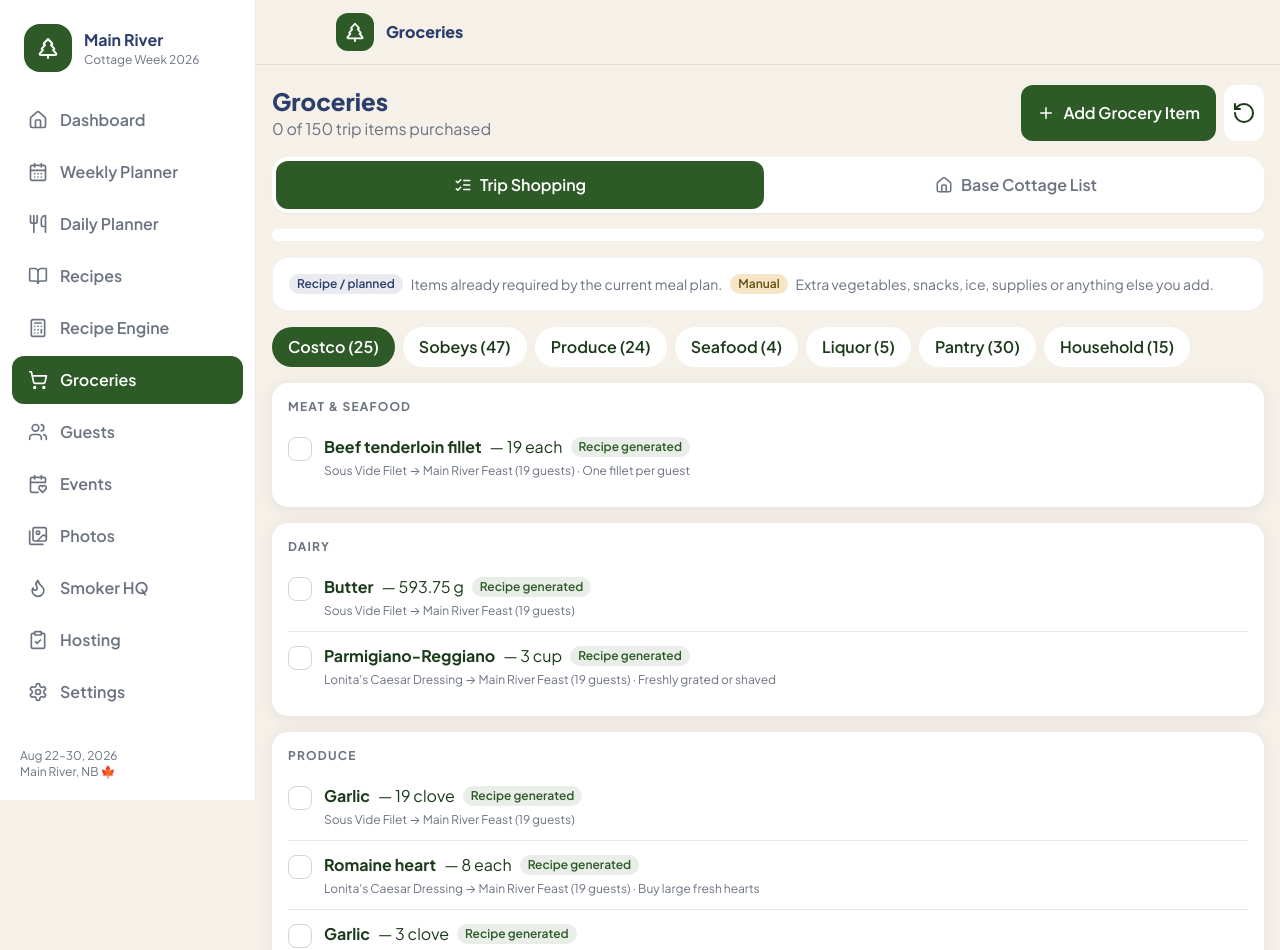
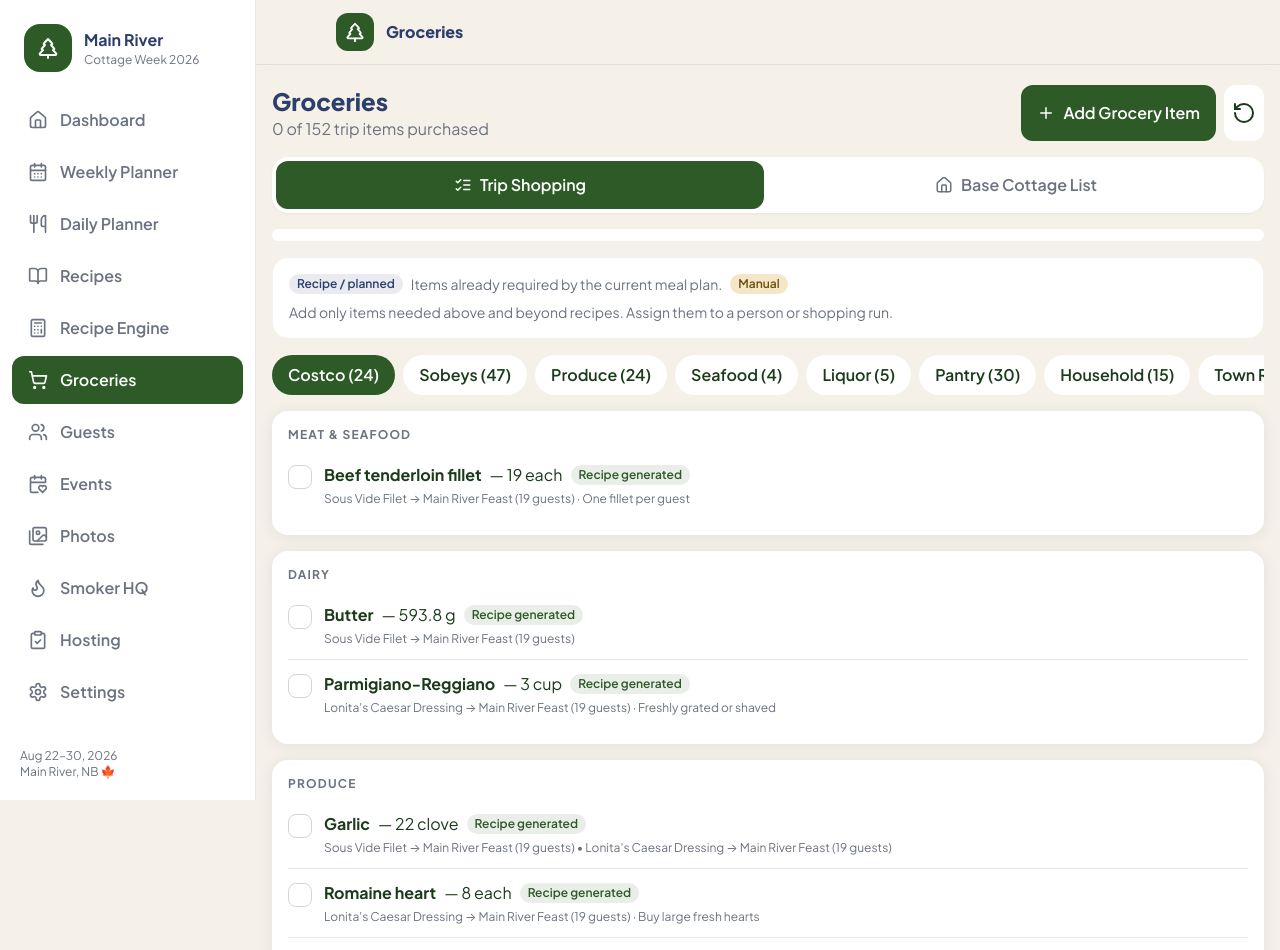
Before and after one commit to deniseblinn-star/main-river-cottage-guide, a React (Vite) app: page /groceries in a window 1280 px wide. Shown: the top 950 px of the page. Built offline with nearby package versions, Linux system fonts and the light colour scheme.

Commit message:
Connect attendance and yield to groceries

```diff
--- a/src/data/ingredients.json
+++ b/src/data/ingredients.json
@@ -43,7 +43,7 @@
       "defaultUnit": "tsp",
       "preferredStore": "Sobeys",
       "usuallyStocked": false,
-      "purchaseNote": ""
+      "purchaseNote": "Buy 1 tube or small jar"
     },
     {
       "id": "lemon-juice",
--- a/src/data/recipeEngine.json
+++ b/src/data/recipeEngine.json
@@ -166,21 +166,30 @@
       "mealName": "Main River Feast",
       "attendance": 19,
       "recipeId": "filet",
-      "recipeLead": "TBD"
+      "recipeLead": "TBD",
+      "date": "2026-08-23",
+      "slot": "dinner",
+      "attendanceSource": "Main River Feast meal attendance"
     },
     {
       "id": "feast-caesar",
       "mealName": "Main River Feast",
       "attendance": 19,
       "recipeId": "caesar",
-      "recipeLead": "Lonita"
+      "recipeLead": "Lonita",
+      "date": "2026-08-23",
+      "slot": "dinner",
+      "attendanceSource": "Main River Feast meal attendance"
     },
     {
       "id": "taco-guac",
       "mealName": "Taco Fiesta",
       "attendance": 10,
       "recipeId": "guacamole",
-      "recipeLead": "TBD"
+      "recipeLead": "TBD",
+      "date": "2026-08-28",
+      "slot": "dinner",
+      "attendanceSource": "Taco Fiesta meal attendance"
     }
   ]
 }
--- a/src/pages/Groceries.jsx
+++ b/src/pages/Groceries.jsx
@@ -2,6 +2,7 @@ import { useMemo, useState } from 'react'
 import { Check, RotateCcw, ListChecks, Home, Pencil, Save, Plus, X, Trash2 } from 'lucide-react'
 import data from '../data/groceries.json'
 import baseData from '../data/baseGroceries.json'
+import guestData from '../data/guests.json'
 import { getGeneratedGroceries } from '../utils/recipeEngine'
 
 const checkedKey='cottage-groceries-checked'
@@ -9,6 +10,7 @@ const baseCheckedKey='cottage-base-groceries-checked'
 const baseEditsKey='cottage-base-groceries-edits'
 const manualItemsKey='cottage-manual-groceries'
 const manualCheckedKey='cottage-manual-groceries-checked'
+const seededKey='cottage-shopping-seeded-v18'
 
 const emptyForm={
  name:'',
@@ -18,7 +20,10 @@ const emptyForm={
  store:'Costco',
  notes:'',
  gf:false,
- merge:true
+ merge:true,
+ assignedTo:'',
+ shoppingRun:'',
+ active:true
 }
 
 export default function Groceries(){
@@ -28,7 +33,16 @@ export default function Groceries(){
  const [baseChecked,setBaseChecked]=useState(()=>JSON.parse(localStorage.getItem(baseCheckedKey)||'{}'))
  const [baseEdits,setBaseEdits]=useState(()=>JSON.parse(localStorage.getItem(baseEditsKey)||'{}'))
  const [editing,setEditing]=useState(null)
- const [manualItems,setManualItems]=useState(()=>JSON.parse(localStorage.getItem(manualItemsKey)||'[]'))
+ const [manualItems,setManualItems]=useState(()=>{
+  const saved=JSON.parse(localStorage.getItem(manualItemsKey)||'[]')
+  if(saved.length||localStorage.getItem(seededKey)) return saved
+  const seeded=[
+   {id:'manual-thursday-chips',name:'Chips',quantity:2,unit:'bags',department:'Snacks',store:'Town Run',notes:'Thursday town trip',gf:false,merge:true,source:'manual',assignedTo:'charles',shoppingRun:'Thursday Town Run',active:true},
+   {id:'manual-thursday-beer',name:'Beer',quantity:1,unit:'case',department:'Drinks',store:'Town Run',notes:'Thursday town trip',gf:false,merge:true,source:'manual',assignedTo:'charles',shoppingRun:'Thursday Town Run',active:true},
+   {id:'manual-thursday-sour-patch',name:'Sour Patch Kids',quantity:2,unit:'bags',department:'Snacks',store:'Town Run',notes:'Thursday town trip',gf:false,merge:true,source:'manual',assignedTo:'charles',shoppingRun:'Thursday Town Run',active:true}
+  ]
+  localStorage.setItem(manualItemsKey,JSON.stringify(seeded));localStorage.setItem(seededKey,'1');return seeded
+ })
  const [manualChecked,setManualChecked]=useState(()=>JSON.parse(localStorage.getItem(manualCheckedKey)||'{}'))
  const [showAdd,setShowAdd]=useState(false)
  const [form,setForm]=useState(emptyForm)
@@ -62,6 +76,9 @@ export default function Groceries(){
    notes:form.notes.trim(),
    gf:Boolean(form.gf),
    merge:Boolean(form.merge),
+   assignedTo:form.assignedTo,
+   shoppingRun:form.shoppingRun.trim(),
+   active:Boolean(form.active),
    source:'manual'
   }
   const next=[...manualItems,item]
@@ -71,6 +88,11 @@ export default function Groceries(){
   setShowAdd(false)
   setStore(item.store)
   setMode('trip')
+ }
+
+ const updateManualItem=(id,patch)=>{
+  const next=manualItems.map(item=>item.id===id?{...item,...patch}:item)
+  setManualItems(next);localStorage.setItem(manualItemsKey,JSON.stringify(next))
  }
 
  const deleteManualItem=id=>{
@@ -87,7 +109,8 @@ export default function Groceries(){
  const legacyItems=data.items.filter(item=>!['Beef tenderloin fillets','Romaine','Parmesan'].includes(item.name)).map(item=>({...item,source:'planned'}))
  const recipeItems=generatedRecipeItems
  const allTripItems=[...recipeItems,...legacyItems,...manualItems]
- const tripDone=[...recipeItems,...legacyItems].filter(i=>checked[i.id]).length + manualItems.filter(i=>manualChecked[i.id]).length
+ const activeManualItems=manualItems.filter(i=>i.active!==false)
+ const tripDone=[...recipeItems,...legacyItems].filter(i=>checked[i.id]).length + activeManualItems.filter(i=>manualChecked[i.id]).length
  const storeItems=allTripItems.filter(i=>i.store===store)
  const groups=Object.groupBy
   ? Object.groupBy(storeItems,i=>i.department)
@@ -95,6 +118,7 @@ export default function Groceries(){
  const baseItems=useMemo(()=>baseData.categories.flatMap(c=>c.items),[])
  const baseDone=baseItems.filter(i=>baseChecked[i.id]).length
  const storeNames=[...new Set([...data.stores,...manualItems.map(item=>item.store)])]
+ const guestNames=guestData.guests.map(g=>({id:g.id,name:g.name}))
 
  return <div className="space-y-4">
   <div className="flex flex-wrap justify-between gap-3">
@@ -124,7 +148,7 @@ export default function Groceries(){
      <span className="badge bg-navy/10 text-navy">Recipe / planned</span>
      <span className="text-sm text-stone">Items already required by the current meal plan.</span>
      <span className="badge bg-wood-100 text-wood-600">Manual</span>
-     <span className="text-sm text-stone">Extra vegetables, snacks, ice, supplies or anything else you add.</span>
+     <span className="text-sm text-stone">Add only items needed above and beyond recipes. Assign them to a person or shopping run.</span>
     </div>
    </div>
 
@@ -142,7 +166,7 @@ export default function Groceries(){
      const isManual=item.source==='manual'
      const isChecked=isManual?manualChecked[item.id]:checked[item.id]
      const onToggle=()=>isManual?toggleManual(item.id):toggle(item.id)
-     return <div key={item.id} className="flex gap-3 py-3 border-b last:border-0 items-start">
+     return <div key={item.id} className={`flex gap-3 py-3 border-b last:border-0 items-start ${isManual&&item.active===false?'opacity-50':''}`}>
       <button onClick={onToggle} className={`w-6 h-6 rounded-lg border flex items-center justify-center shrink-0 mt-0.5 ${isChecked?'bg-forest border-forest text-white':'border-stone/30'}`}>
        {isChecked&&<Check size={16}/>}
       </button>
@@ -158,6 +182,11 @@ export default function Groceries(){
           ? `${item.notes||'No notes'}${item.merge===false?' · Keep separate from matching recipe items':''}`
           : item.source==='recipe' ? `${item.sources.map(x=>`${x.recipe} → ${x.meal} (${x.attendance} guests)`).join(' • ')}${item.notes?` · ${item.notes}`:''}` : `${item.usedIn.join(' • ')}${item.notes&&` · ${item.notes}`}`}
        </p>
+       {isManual&&<div className="flex flex-wrap gap-2 mt-2 text-xs">
+        {item.assignedTo&&<span className="badge bg-navy/10 text-navy">Assigned: {guestNames.find(g=>g.id===item.assignedTo)?.name||item.assignedTo}</span>}
+        {item.shoppingRun&&<span className="badge bg-forest/10 text-forest">{item.shoppingRun}</span>}
+        <button onClick={()=>updateManualItem(item.id,{active:item.active===false})} className="badge bg-stone/10 text-stone">{item.active===false?'Put on list':'Take off list'}</button>
+       </div>}
       </div>
       {isManual&&<button onClick={()=>deleteManualItem(item.id)} className="text-stone hover:text-red-600 p-1" title="Delete manual item"><Trash2 size={18}/></button>}
      </div>
@@ -225,10 +254,13 @@ export default function Groceries(){
       {data.stores.map(x=><option key={x}>{x}</option>)}
      </select></label>
      <label className="sm:col-span-2"><span className="section-title">Notes</span><input value={form.notes} onChange={e=>updateForm('notes',e.target.value)} placeholder="For snacks and lunches, specific brand, ripeness..." className="w-full mt-2 p-3 rounded-xl bg-white border"/></label>
+     <label><span className="section-title">Assign to</span><select value={form.assignedTo} onChange={e=>updateForm('assignedTo',e.target.value)} className="w-full mt-2 p-3 rounded-xl bg-white border"><option value="">Unassigned</option>{guestNames.map(g=><option value={g.id} key={g.id}>{g.name}</option>)}</select></label>
+     <label><span className="section-title">Shopping run</span><input value={form.shoppingRun} onChange={e=>updateForm('shoppingRun',e.target.value)} placeholder="e.g., Thursday Town Run" className="w-full mt-2 p-3 rounded-xl bg-white border"/></label>
     </div>
 
     <div className="grid sm:grid-cols-2 gap-3 mt-4">
      <label className="bg-white rounded-2xl p-4 flex gap-3 items-center"><input type="checkbox" checked={form.gf} onChange={e=>updateForm('gf',e.target.checked)} className="w-5 h-5"/><span><b>Gluten-free</b><p className="text-xs text-stone">Show a GF marker.</p></span></label>
+     <label className="bg-white rounded-2xl p-4 flex gap-3 items-center"><input type="checkbox" checked={form.active} onChange={e=>updateForm('active',e.target.checked)} className="w-5 h-5"/><span><b>Put on active list</b><p className="text-xs text-stone">Turn off to keep the item for later without shopping for it now.</p></span></label>
      <label className="bg-white rounded-2xl p-4 flex gap-3 items-center"><input type="checkbox" checked={form.merge} onChange={e=>updateForm('merge',e.target.checked)} className="w-5 h-5"/><span><b>Merge later</b><p className="text-xs text-stone">May combine with matching recipe items in the future engine.</p></span></label>
     </div>
 
--- a/src/utils/recipeEngine.js
+++ b/src/utils/recipeEngine.js
@@ -1,8 +1,67 @@
 import ingredientsData from '../data/ingredients.json'
 import data from '../data/recipeEngine.json'
-const im=Object.fromEntries(ingredientsData.ingredients.map(i=>[i.id,i]))
-const rm=Object.fromEntries(data.recipes.map(r=>[r.id,r]))
-const round=(v,m)=>m==='whole-up'?Math.ceil(v):Math.round(v*100)/100
-export function getScaledRecipe(a){const r=rm[a.recipeId],s=a.attendance/r.yield.quantity;return{assignment:a,recipe:r,scale:s,ingredients:r.ingredients.map(x=>({...x,ingredient:im[x.ingredientId],scaledQuantity:round(x.quantity*s,x.rounding)}))}}
+
+const ingredientMap=Object.fromEntries(ingredientsData.ingredients.map(i=>[i.id,i]))
+const recipeMap=Object.fromEntries(data.recipes.map(r=>[r.id,r]))
+const detailToEngine={
+  'sous-vide-filet':'filet',
+  'caesar-salad':'caesar',
+  'guacamole':'guacamole'
+}
+
+const roundQuantity=(value,mode)=>{
+  if(mode==='whole-up') return Math.ceil(value)
+  if(value>=10) return Math.round(value*10)/10
+  return Math.round(value*100)/100
+}
+
+export function getScaledRecipe(assignment){
+  const recipe=recipeMap[assignment.recipeId]
+  if(!recipe) return null
+  const scale=assignment.attendance/recipe.yield.quantity
+  return {assignment,recipe,scale,ingredients:recipe.ingredients.map(row=>({
+    ...row,
+    ingredient:ingredientMap[row.ingredientId],
+    scaledQuantity:roundQuantity(row.quantity*scale,row.rounding)
+  }))}
+}
+
+export function getRecipeContextByDetailId(detailId){
+  const recipeId=detailToEngine[detailId]
+  if(!recipeId) return null
+  const assignment=data.mealAssignments.find(a=>a.recipeId===recipeId)
+  return assignment?getScaledRecipe(assignment):null
+}
+
 export function getRecipeEngineData(){return data}
-export function getGeneratedGroceries(){const out=[];for(const a of data.mealAssignments){const x=getScaledRecipe(a);for(const i of x.ingredients){if(!i.shopping)continue;out.push({id:`gen-${a.id}-${i.ingredientId}`,name:i.ingredient.name,quantity:i.scaledQuantity,unit:i.unit,department:i.ingredient.category,store:i.ingredient.preferredStore,source:'recipe',notes:i.ingredient.purchaseNote||'',sources:[{recipe:x.recipe.name,meal:a.mealName,attendance:a.attendance}]})}}return out}
+
+export function getGeneratedGroceries(){
+  const merged={}
+  for(const assignment of data.mealAssignments){
+    const scaled=getScaledRecipe(assignment)
+    if(!scaled) continue
+    for(const row of scaled.ingredients){
+      if(!row.shopping) continue
+      const ingredient=row.ingredient
+      const key=`${row.ingredientId}|${row.unit}|${ingredient.preferredStore}`
+      const source={recipe:scaled.recipe.name,meal:assignment.mealName,attendance:assignment.attendance,yield:scaled.recipe.yield.quantity,quantity:row.scaledQuantity}
+      if(!merged[key]) merged[key]={
+        id:`generated-${row.ingredientId}-${row.unit}-${ingredient.preferredStore}`,
+        ingredientId:row.ingredientId,
+        name:ingredient.name,
+        quantity:row.scaledQuantity,
+        unit:row.unit,
+        department:ingredient.category,
+        store:ingredient.preferredStore,
+        source:'recipe',
+        notes:ingredient.purchaseNote||'',
+        sources:[source]
+      }
+      else {
+        merged[key].quantity=roundQuantity(merged[key].quantity+row.scaledQuantity,row.rounding)
+        merged[key].sources.push(source)
+      }
+    }
+  }
+  return Object.values(merged)
+}
```
Also changed, not shown: src/pages/RecipeDetail.jsx (+35 -7 lines), README.txt, 1 other file (tests, documents, lock files or other folders).
